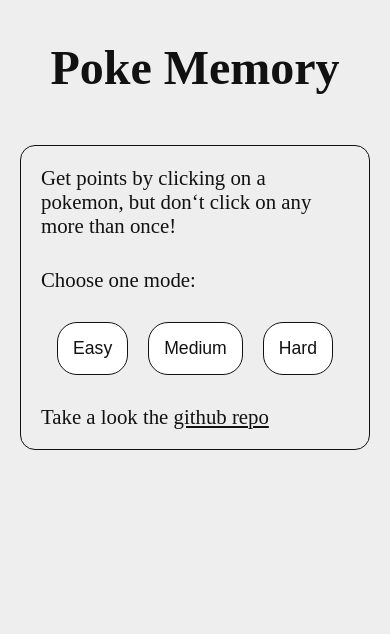
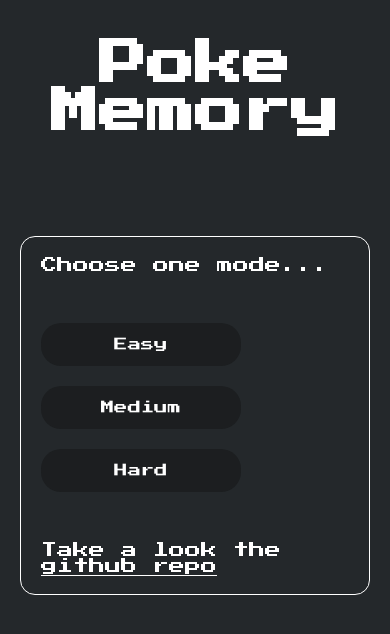
Before and after one commit to sergiogarciiam/poke-memory, a React (Vite) app: page / in a window 390 px wide. Shown: the top 634 px of the page. Built offline with nearby package versions, Linux system fonts and the light colour scheme.

Commit message:
Add responsive

```diff
--- a/index.html
+++ b/index.html
@@ -5,11 +5,11 @@
   <meta charset="UTF-8" />
   <link rel="icon" type="image/svg+xml" href="/src/assets/images/favicon.ico" />
   <meta name="viewport" content="width=device-width, initial-scale=1.0" />
-  <title>Poke Memory</title>
+  <title>Poké Memory</title>
 </head>
 
 <body>
-  <div id="root"></div>
+  <div id="root" class="page"></div>
   <script type="module" src="/src/main.jsx"></script>
 </body>
 
--- a/src/App.jsx
+++ b/src/App.jsx
@@ -11,7 +11,7 @@
   };
 
   return (
-    <div className="page">
+    <>
       <h1 className="title">Poke Memory</h1>
 
       {gameState === 0 ? (
@@ -22,7 +22,7 @@
           goBackMainMenu={() => setGameState(0)}
         ></GameBoard>
       )}
-    </div>
+    </>
   );
 }
 
--- a/src/assets/styles/app.css
+++ b/src/assets/styles/app.css
@@ -1,4 +1,20 @@
 /* GENERAL */
+@font-face {
+  font-family: "Press Start";
+  src: url("../PressStart.ttf") format("truetype");
+}
+
+:root {
+  --letter-color: #fff;
+  --background-color: #24282b;
+
+  --buttons-background-color: #11111167;
+  --menu-background-color: #24282b;
+
+  --font-family: "Press Start", sans-serif;
+  --box-shadow: 0px 0px 5px var(--letter-color);
+}
+
 * {
   box-sizing: border-box;
   padding: 0;
@@ -6,23 +22,29 @@
 }
 
 body {
-  background-color: #eee;
-  color: #111;
+  color: var(--letter-color);
+  font-family: var(--font-family);
+  background-color: var(--background-color);
 }
 
 h1 {
   font-size: 3rem;
+  text-align: center;
 }
 
 button {
   padding: 15px;
   border-radius: 20px;
-  background-color: #fff;
-  color: #111;
-  border: 1px solid #111;
+  min-width: 200px;
+
+  font-family: var(--font-family);
+
+  background-color: var(--buttons-background-color);
+  color: var(--letter-color);
+  border: none;
+
   cursor: pointer;
   transition: transform 200ms;
-  font-size: 1.1rem;
 }
 
 .pokemon-card:hover,
@@ -41,26 +63,30 @@
   flex-direction: column;
   justify-content: center;
   align-items: center;
-  gap: 50px;
+  gap: 100px;
+}
+
+.blocker {
+  position: absolute;
+  width: 100%;
+  height: 100%;
 }
 
 /* MAIN MENU */
 .main-menu {
   display: flex;
   flex-direction: column;
-  gap: 30px;
-  border: 1px solid #111;
+  gap: 50px;
+
+  border: 1px solid var(--letter-color);
+  border-radius: 15px;
+
   padding: 20px;
-  border-radius: 15px;
-  max-width: 450px;
-}
-
-.main-menu > p {
-  font-size: 1.3rem;
+  max-width: 800px;
 }
 
 .main-menu a {
-  color: #111;
+  color: var(--letter-color);
 }
 
 .main-menu a:hover {
@@ -69,6 +95,8 @@
 
 .buttons-container {
   display: flex;
+  flex-wrap: wrap;
+
   gap: 20px;
   align-self: center;
 }
@@ -76,8 +104,8 @@
 /* MENU */
 .menu {
   position: absolute;
-  background-color: #fff;
-  box-shadow: 0px 0px 10px #111;
+  background-color: var(--menu-background-color);
+  box-shadow: var(--box-shadow);
   min-width: 450px;
   padding: 50px;
 
@@ -87,31 +115,27 @@
   align-items: center;
   flex-direction: column;
   gap: 20px;
-}
 
-.menu > h2 {
-  font-size: 2rem;
-}
-
-.menu > p {
-  font-size: 1.5rem;
+  z-index: 1;
 }
 
 /* GAME BOARD */
 .game-board {
   display: flex;
   flex-wrap: wrap;
-  gap: 20px;
+  gap: 50px;
+  justify-content: center;
 }
 
 .scores-container {
   display: flex;
-  gap: 20px;
-  font-size: 1.3rem;
+  justify-content: center;
+  flex-wrap: wrap;
+  gap: 50px;
 }
 
 .pokemon-card {
-  box-shadow: 0px 0px 5px #111;
+  box-shadow: var(--box-shadow);
   border-radius: 15px;
   padding: 20px;
 
@@ -121,3 +145,9 @@
   cursor: pointer;
   transition: transform 200ms;
 }
+
+@media screen and (max-width: 600px) {
+  .menu {
+    min-width: 100px;
+  }
+}
--- a/src/components/GameBoard.jsx
+++ b/src/components/GameBoard.jsx
@@ -76,9 +76,7 @@
   return (
     <>
       <div className="scores-container">
-        <p>
-          Score: {score} / {numberPokemon + score}
-        </p>
+        <p>Score: {score}</p>
         <p>High Score: {bestScore}</p>
       </div>
 
@@ -95,12 +93,15 @@
         })}
       </div>
       {isFinishGame && (
+        <>
           <Menu
             isGameOver={isGameOver}
             score={score}
             prepareNewGame={prepareNewGame}
             goBackMainMenu={goBackMainMenu}
           ></Menu>
+          <div className="blocker"></div>
+        </>
       )}
     </>
   );
@@ -146,7 +147,6 @@
 function isGameComplete(array) {
   const noClickedPokemon = array.filter((pokemon) => !pokemon.click);
 
-  console.log(noClickedPokemon);
   if (noClickedPokemon.length === 0) return true;
   else return false;
 }
--- a/src/components/MainMenu.jsx
+++ b/src/components/MainMenu.jsx
@@ -1,11 +1,7 @@
 function MainMenu({ chooseMode }) {
   return (
     <div className="main-menu">
-      <p>
-        Get points by clicking on a pokemon, but don&lsquo;t click on any more
-        than once!
-      </p>
-      <p>Choose one mode:</p>
+      <p>Choose one mode...</p>
       <div className="buttons-container">
         <button onClick={chooseMode}>Easy</button>
         <button onClick={chooseMode}>Medium</button>
```
Also changed, not shown: src/assets/PressStart.ttf (added), 1 other file (tests, documents, lock files or other folders). Lines whose indentation alone changed are shown as unchanged.
